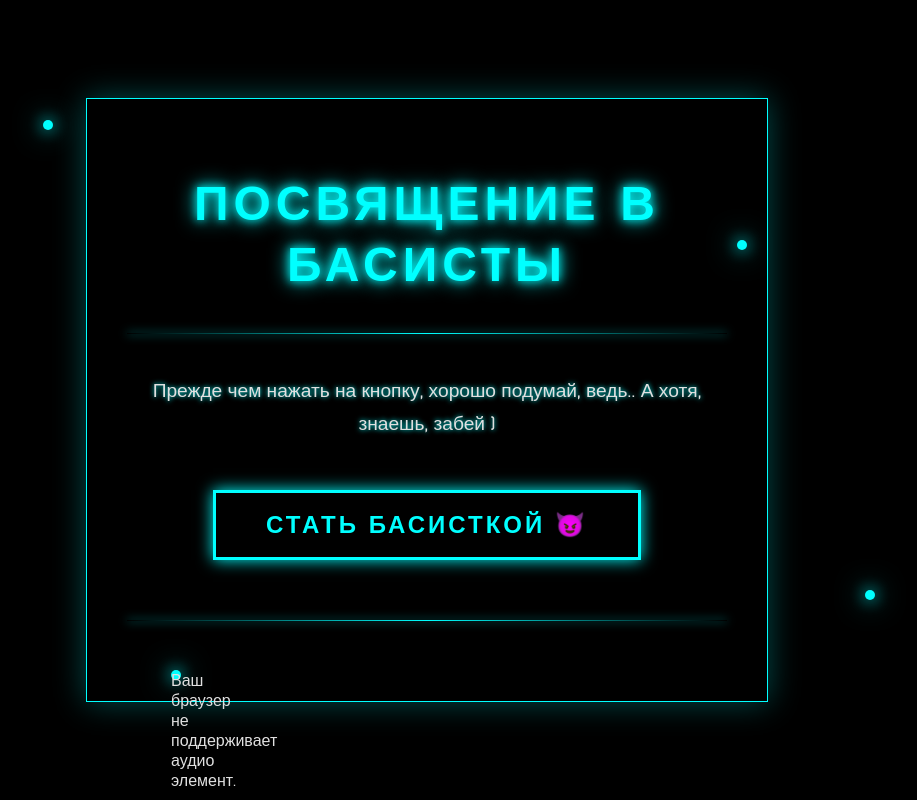
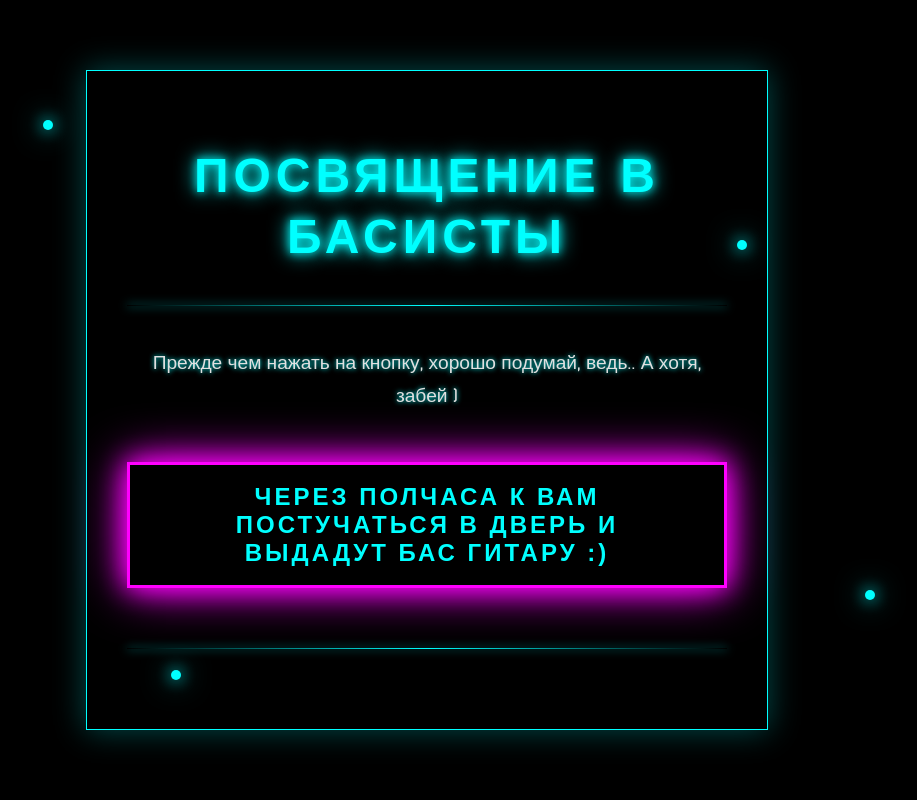
Before and after one commit to xxxsexxx/-, a plain HTML site: page index.html in a window 1280 px wide. Both pictures are taken after a click on the button "СТАТЬ БАСИСТКОЙ 😈". Shown: the whole page, without its empty margins (213-1130 px from the left). Drawn offline with Linux system fonts and the light colour scheme.

Commit message:
index.html

```diff
--- a/index.html
+++ b/index.html
@@ -112,18 +112,20 @@
 
         <div class="neon-line"></div>
 
-        <p>Прежде чем нажать на кнопку, хорошо подумай, ведь.. А хотя, знаешь, забей ) </p>
+        <p>Прежде чем нажать на кнопку, хорошо подумай, ведь.. А хотя, забей )</p>
 
         <button class="neon-btn" id="bass-btn">СТАТЬ БАСИСТКОЙ 😈</button>
 
         <div class="neon-line"></div>
     </div>
 
-
+    <!-- Неоновые точки -->
     <div class="neon-dot" style="top: 15%; left: 20%;"></div>
     <div class="neon-dot" style="bottom: 25%; right: 15%;"></div>
     <div class="neon-dot" style="top: 30%; right: 25%;"></div>
-    <div class="neon-dot" style="bottom: 15%; left: 30%;"></di
+    <div class="neon-dot" style="bottom: 15%; left: 30%;"></div>
+
+    <!-- Аудио -->
     <audio id="bass-audio" loop>
         <source src="your-music-file.mp3" type="audio/mpeg">
         Ваш браузер не поддерживает аудио элемент.
@@ -133,6 +135,7 @@
         const bassBtn = document.getElementById('bass-btn');
         const bassAudio = document.getElementById('bass-audio');
 
+        // Инициализация аудио при первом клике по странице
         document.addEventListener('click', function initAudio() {
             // Небольшая задержка для надежности
             setTimeout(() => {
@@ -140,7 +143,7 @@
                 bassAudio.play().catch(e => console.error("Ошибка воспроизведения:", e));
             }, 300);
 
-
+            // Удаляем обработчик после первого клика
             document.removeEventListener('click', initAudio);
         }, { once: true });
 
@@ -148,7 +151,7 @@
         bassBtn.addEventListener('click', function() {
             bassAudio.play()
                 .then(() => {
-                    bassBtn.textContent = "Через полчаса к тебе постучаться в дверь и выдадут личную бас гитару :)";
+                    bassBtn.textContent = "Через полчаса к вам постучаться в дверь и выдадут бас гитару :)";
                     bassBtn.disabled = true;
                     bassBtn.style.boxShadow = '0 0 25px #f0f, 0 0 50px #f0f';
                     bassBtn.style.borderColor = '#f0f';
@@ -160,4 +163,4 @@
         });
     </script>
 </body>
-</html>
+    </html>
```
